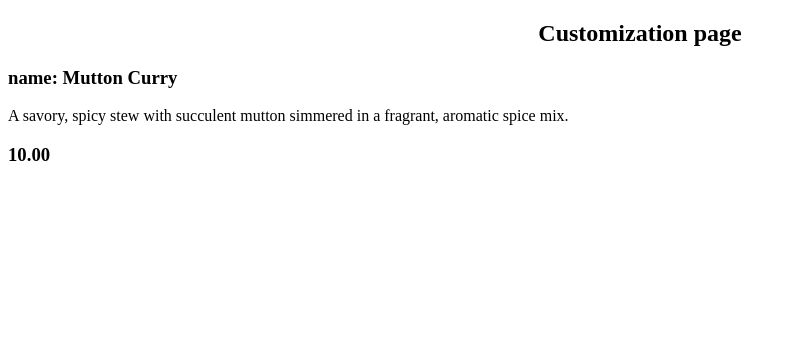
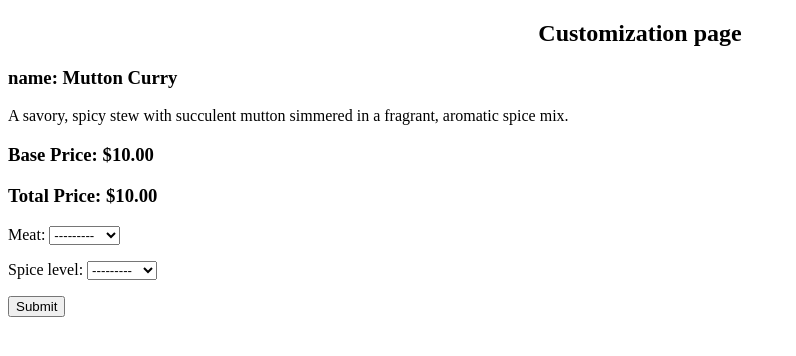
Before and after one commit to BanyarSawThit/taddib-4, a Django app: page /table/1/item/1 in a window 1280 px wide. Shown: the part 82-438 px from the top of the page, without its empty margins (0-796 px from the left). Run offline with Django 5.2, Linux system fonts and the light colour scheme; data comes from the database, SQL or seed files in the repository; both versions use the stored data as it was after the commit.

Commit message:
customization page

```diff
--- /dev/null
+++ b/restaurant/order/forms.py
@@ -0,0 +1,7 @@
+from django import forms
+from .models import Customization
+
+class CustomizationForm(forms.ModelForm):
+    class Meta:
+        model = Customization
+        fields = ['meat', 'spice_level']
--- a/restaurant/order/templates/order/customization_page.html
+++ b/restaurant/order/templates/order/customization_page.html
@@ -5,6 +5,37 @@
     <article >
         <h3>name: {{ item.name }}</h3>
         <p>{{ item.description}}</p>
-        <h3>{{ item.base_price }}</h3>
+        <h3>Base Price: $<span id="base-price"></span>{{ item.base_price }}</h3>
+        <h3>Total Price: $<span id="total-price">{{ item.base_price }}</span></h3>
     </article>
+
+    <form method="POST">
+        {% csrf_token %}
+        {{ form.as_p }}
+        <button type="submit">Submit</button>
+    </form>
+
+    <script>
+        document.addEventListener("DOMContentLoaded", function () {
+            const basePrice = parseFloat("{{ item.base_price }}");  // Get base price from Django
+            const meatSelect = document.getElementById("id_meat");
+            const spiceSelect = document.getElementById("id_spice_level");
+            const totalPriceElement = document.getElementById("total-price");
+
+            function updatePrice() {
+                let extraCost = 0;
+
+                // Define extra cost based on selected options
+                if (meatSelect.value === "Beef") extraCost += 2.00;
+                if (spiceSelect.value === "High") extraCost += 1.00;
+
+                let newTotalPrice = basePrice + extraCost;
+                totalPriceElement.textContent = newTotalPrice.toFixed(2);
+            }
+
+            meatSelect.addEventListener("change", updatePrice);
+            spiceSelect.addEventListener("change", updatePrice);
+        });
+    </script>
+
 {% endblock %}
--- a/restaurant/order/views.py
+++ b/restaurant/order/views.py
@@ -2,7 +2,7 @@
 from django.shortcuts import render, get_object_or_404
 from django.utils import timezone
 from .models import Table, Category, Item,  Customization, UserOrder, OrderItem
-
+from .forms import CustomizationForm
 def table_select(request):
     vtables = Table.objects.all()
     return render(request, 'order/table_selection.html', {'tables': vtables})
@@ -15,7 +15,17 @@
 #     return render(request, 'order/customization_page.html', {'menu_list': menu_list})
 
 def customization_page(request, table_id, item_id):
+    form = CustomizationForm()
+    item = get_object_or_404(Item, pk=item_id)
 
+    if request.method == 'POST':
+        form = CustomizationForm(request.POST)
+        if form.is_valid():
+            customization = form.save(commit=False)
+            customization.item = item
+            customization.save()
+            return render(request, 'order/customization_page.html', {'item':item, 'table_id': table_id})
+        else:
+            form = CustomizationForm()
 
-    item = get_object_or_404(Item, pk=item_id)
-    return render(request, 'order/customization_page.html', {'item':item,  'table_id': table_id})
+    return render(request, 'order/customization_page.html', {'item':item, 'form': form, 'table_id': table_id})
```
Also changed, not shown: restaurant/db.sqlite3.
